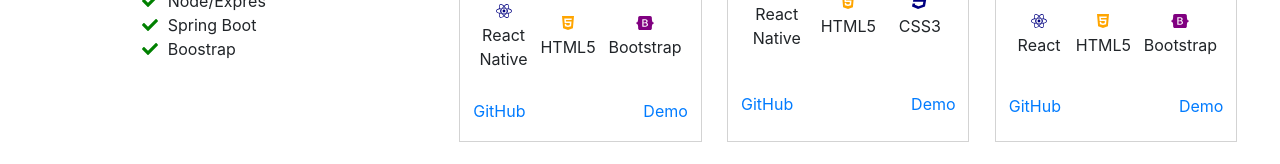
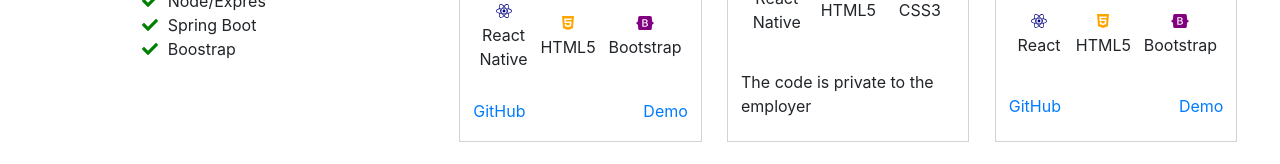
Before and after one commit to jcsmileyjr/Portfolio-v3, a React (Create React App) app in the folder portfolio/: page / in a window 1280 px wide. Shown: the part 833-997 px from the top of the page. Built offline with nearby package versions, Linux system fonts and the light colour scheme.

Commit message:
Refactor code to add links to Git-hub and demo links

```diff
--- a/portfolio/src/components/project-section/ProjectSection.js
+++ b/portfolio/src/components/project-section/ProjectSection.js
@@ -34,6 +34,8 @@ const ProjectSection = () => {
 					reactNative
 					html
 					bootstrap
+					code ="https://github.com/jcsmileyjr/LevelUp"
+					demo="https://play.google.com/store/apps/details?id=com.levelup.mobile"
 				/>
 				<Project
 					type="picture"
@@ -52,7 +54,8 @@ const ProjectSection = () => {
 					react
 					html
 					bootstrap
-
+					code ="https://github.com/jcsmileyjr/BlackJack"
+					demo="https://jcsmileyjr.github.io/BlackJack/"
 				/>
 			</Row>
 			<Row>
@@ -64,6 +67,8 @@ const ProjectSection = () => {
 					react
 					node
 					bootstrap
+					code ="https://github.com/jcsmileyjr/active-cases"
+					demo="https://active-cases.herokuapp.com/"
 				/>
 				<Project
 					type="picture"
@@ -73,6 +78,8 @@ const ProjectSection = () => {
 					angular
 					node
 					bootstrap
+					code ="https://github.com/jcsmileyjr/10MON"
+					demo="https://jcsmileyjr.github.io/10MON/"
 				/>
 				<Project
 					type="picture"
@@ -82,6 +89,8 @@ const ProjectSection = () => {
 					angular
 					node
 					materializeCSS
+					code ="https://github.com/jcsmileyjr/agent-guide"
+					demo="https://jcsmileyjr.github.io/agent-guide/"
 				/>
 			</Row>
 		</Container>
--- a/portfolio/src/components/project/Project.js
+++ b/portfolio/src/components/project/Project.js
@@ -86,10 +86,18 @@ const Project = (props) => {
 					}
 
 				</div>
-				<div className="project-links-container whitespace">
-					<a href="https://github.com/jcsmileyjr/v2-Portfolio/blob/master/portfolio/src/components/portfolio.js">GitHub</a>
-					<a href="https://github.com/jcsmileyjr/v2-Portfolio/blob/master/portfolio/src/components/portfolio.js">Demo</a>
-				</div>
+				{props.code &&
+					<div className="project-links-container whitespace">
+						<a href={props.code}>GitHub</a>
+						<a href={props.demo}>Demo</a>
+					</div>
+				}
+
+				{!props.code  &&
+					<div className="whitespace">
+						<p>The code is private to the employer</p>
+					</div>
+				}
 			</section>
 		</Col>
 	);
```
